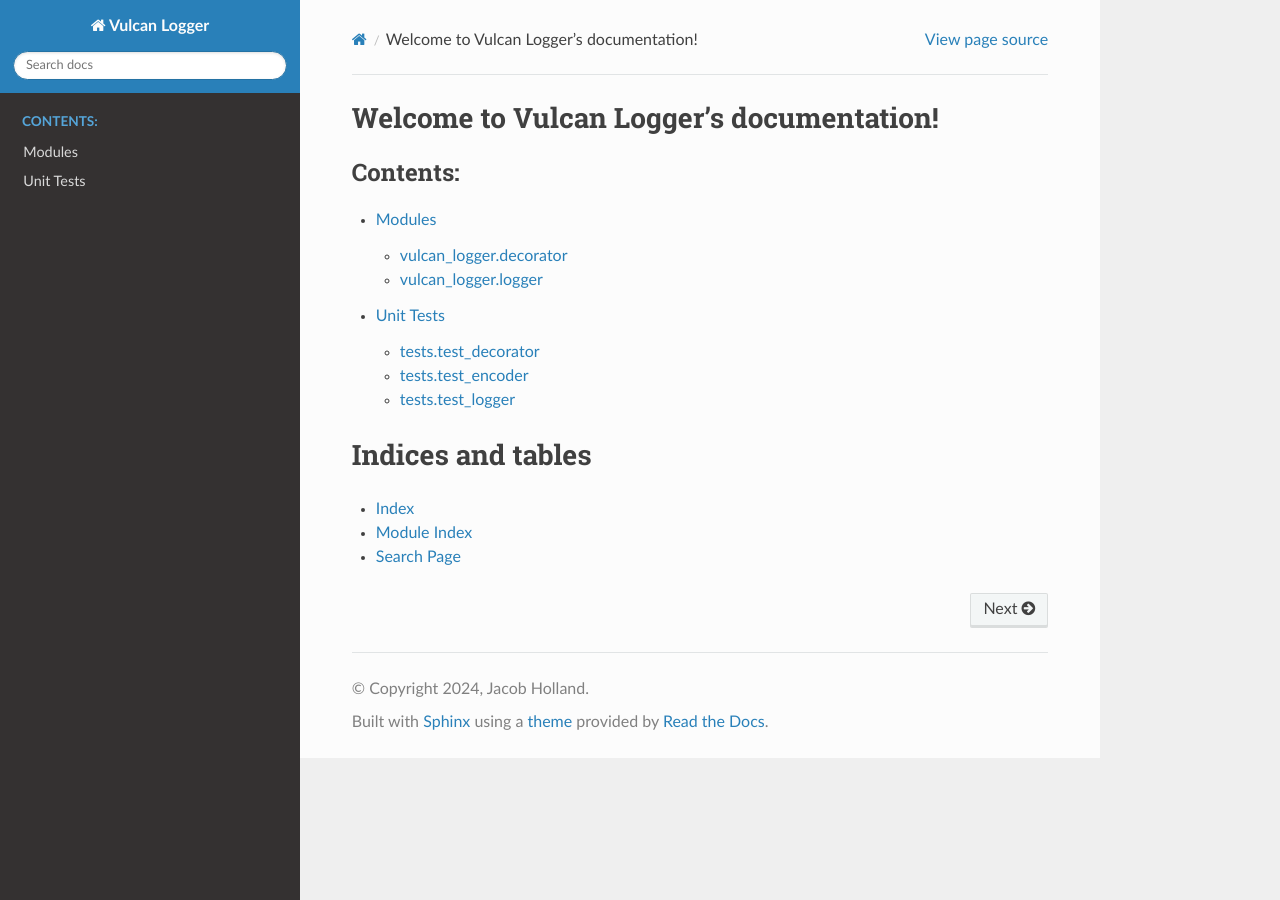
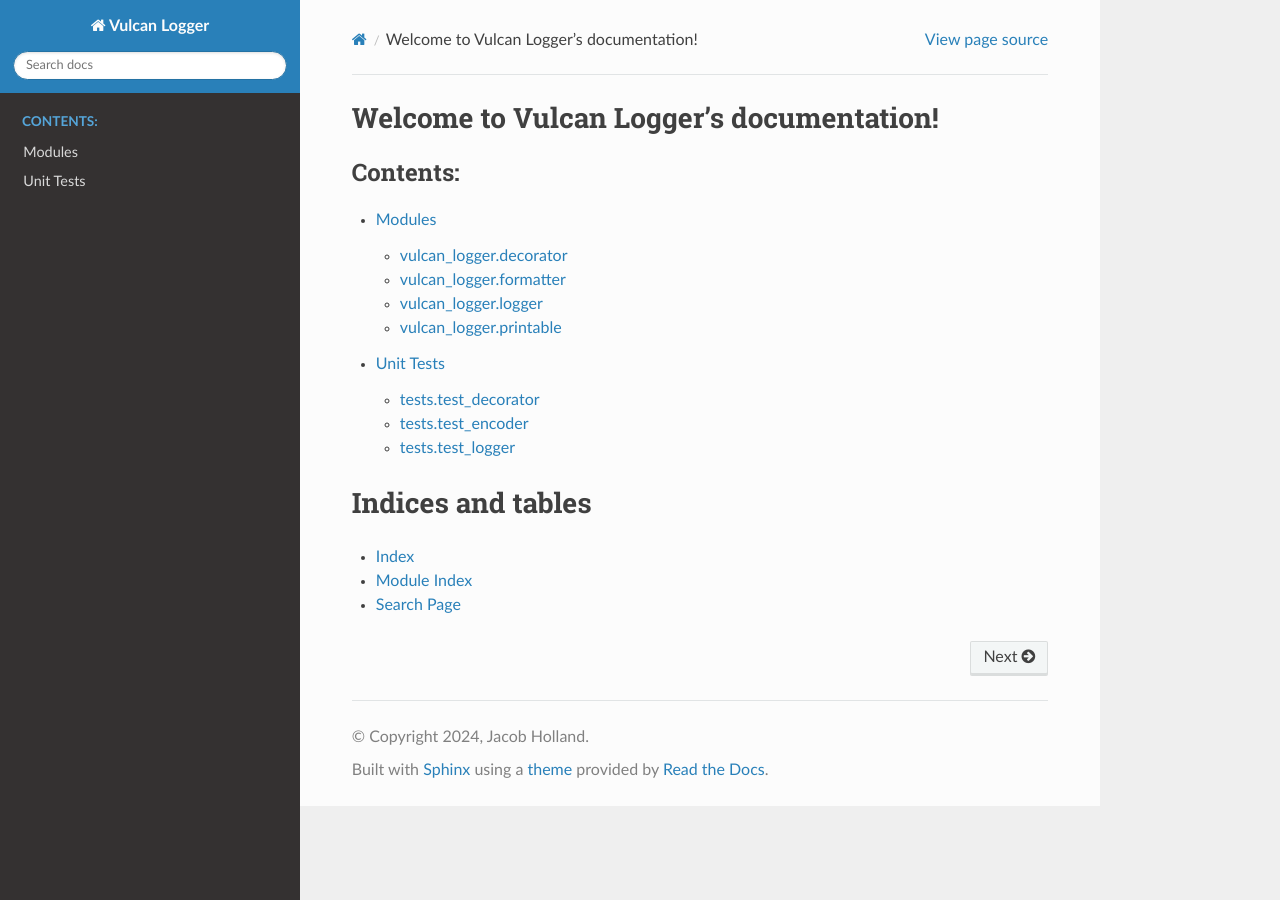
Before and after one commit to nodadyoushutup/vulcan-utils, a Sphinx documentation site: the page built from docs/source/index.rst, in a window 1280 px wide. Built offline with Sphinx 7.4.7 and the Read the Docs theme 2.0.0, drawn with Linux system fonts in a browser that asks for light colours.

Commit message:
VLOG-39 [FIX] Formatter & Printable RTD documentation

```diff
--- a/docs/source/vulcan_logger.rst
+++ b/docs/source/vulcan_logger.rst
@@ -3,6 +3,14 @@
 vulcan_logger.decorator
 =======================
 .. automodule:: vulcan_logger.decorator
+   :members:
+   :undoc-members:
+   :show-inheritance:
+
+
+vulcan_logger.formatter
+=======================
+.. automodule:: vulcan_logger.formatter
    :members:
    :undoc-members:
    :show-inheritance:
@@ -14,3 +22,11 @@
    :members:
    :undoc-members:
    :show-inheritance:
+
+
+vulcan_logger.printable
+=======================
+.. automodule:: vulcan_logger.printable
+   :members:
+   :undoc-members:
+   :show-inheritance:
```
